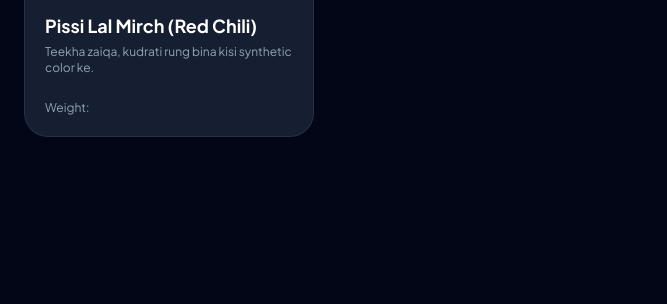
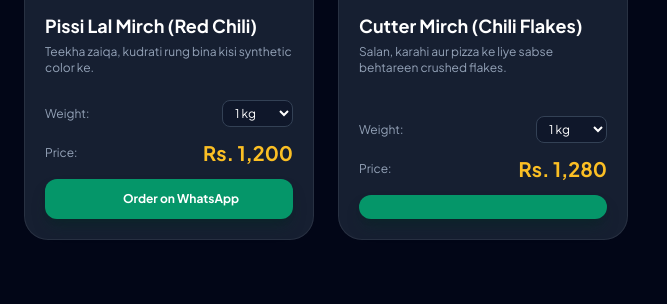
Before and after one commit to muswir02/image-compressor-free, a Python web app: template templates/index.html in a window 1280 px wide. Shown: the part 1051-1355 px from the top of the page, without its empty margins (0-667 px from the left). Before the commit the page ends 1188 px from the top, so only its background shows below. Run offline with Jinja, Linux system fonts and the light colour scheme; the template is opened without the code that fills it, so the values that code supplies are empty; some libraries are stand-ins or nearby versions; some web fonts are replaced.

Commit message:
Update index.html

```diff
--- a/templates/index.html
+++ b/templates/index.html
@@ -44,7 +44,7 @@
     <!-- Top Announcement Bar -->
     <div class="bg-gradient-to-r from-rose-700 via-amber-600 to-rose-700 text-white text-xs py-2 px-4 text-center font-medium shadow-md flex items-center justify-center gap-2">
         <span class="w-2 h-2 rounded-full bg-white badge-pulse"></span>
-        <span>🚚 <b>24/7 Delivery All Over Karachi</b> — Direct Doorstep Premium Service!</span>
+        <span>🚚 <b>24/7 Premium Express Delivery All Over Karachi</b> — Premium Quality Guaranteed!</span>
     </div>
 
     <!-- Header Navigation -->
@@ -143,8 +143,8 @@
             <!-- Product 1: Pissi Red Chili -->
             <div class="glass-card rounded-3xl p-5 space-y-4 flex flex-col justify-between hover:border-rose-500/50 transition">
                 <div class="space-y-3">
-                    <div class="h-48 rounded-2xl overflow-hidden relative border border-slate-700">
-                        <img src="https://images.unsplash.com/photo-1596040033229-a9821ebd058d?auto=format&fit=crop&w=600&q=80" alt="Pissi Red Chili" class="w-full h-full object-cover">
+                    <div class="h-48 rounded-2xl overflow-hidden relative border border-slate-700 bg-slate-900 flex items-center justify-center">
+                        <img src="https://encrypted-tbn3.gstatic.com/licensed-image?q=tbn:ANd9GcQCtZ-0sK0fSS5yAnia54Nz_KpNZRSDmkIi_Ch1mgfChCa1lck7Hgqpa_tMSIycznzJ42AeAFLX1taCz7c" alt="Pissi Red Chili" class="w-full h-full object-cover">
                         <span class="absolute top-3 left-3 bg-rose-600 text-white text-[10px] font-bold px-2.5 py-1 rounded-full uppercase shadow-md">Best Seller</span>
                     </div>
                     <div>
@@ -155,4 +155,46 @@
                 <div class="space-y-3 pt-2">
                     <div class="flex items-center justify-between text-xs">
                         <span class="text-slate-400">Weight:</span>
-                        <select id="weight-mirch" onchange
+                        <select id="weight-mirch" onchange="calcPrice('mirch', 300)" class="bg-slate-900 border border-slate-700 rounded-lg px-2 py-1 text-white text-xs focus:outline-none focus:border-rose-500">
+                            <option value="250g">250g</option>
+                            <option value="500g">500g</option>
+                            <option value="1kg" selected>1 kg</option>
+                        </select>
+                    </div>
+                    <div class="flex items-center justify-between">
+                        <span class="text-slate-400 text-xs">Price:</span>
+                        <span id="price-mirch" class="text-xl font-bold text-amber-400">Rs. 1,200</span>
+                    </div>
+                    <button onclick="orderWhatsApp('Pissi Lal Mirch', 'mirch')" class="w-full bg-emerald-600 hover:bg-emerald-500 text-white font-bold py-3 rounded-xl transition text-xs flex items-center justify-center gap-2 shadow-lg shadow-emerald-950/40">
+                        <i data-lucide="message-circle" class="w-4 h-4"></i> Order on WhatsApp
+                    </button>
+                </div>
+            </div>
+
+            <!-- Product 2: Cutter Chili -->
+            <div class="glass-card rounded-3xl p-5 space-y-4 flex flex-col justify-between hover:border-amber-500/50 transition">
+                <div class="space-y-3">
+                    <div class="h-48 rounded-2xl overflow-hidden relative border border-slate-700 bg-slate-900 flex items-center justify-center">
+                        <img src="https://encrypted-tbn3.gstatic.com/licensed-image?q=tbn:ANd9GcRHQqptMHBiEXjeGSy1DnyozKOqfqSP_4Itl1pQvP0c3l_mgRRovTM1v46OTIPgKD760J360q_u5O5IQfE" alt="Cutter Chili" class="w-full h-full object-cover">
+                        <span class="absolute top-3 left-3 bg-amber-600 text-white text-[10px] font-bold px-2.5 py-1 rounded-full uppercase shadow-md">Crushed Flakes</span>
+                    </div>
+                    <div>
+                        <h3 class="text-lg font-bold text-white">Cutter Mirch (Chili Flakes)</h3>
+                        <p class="text-xs text-slate-400 mt-1">Salan, karahi aur pizza ke liye sabse behtareen crushed flakes.</p>
+                    </div>
+                </div>
+                <div class="space-y-3 pt-2">
+                    <div class="flex items-center justify-between text-xs">
+                        <span class="text-slate-400">Weight:</span>
+                        <select id="weight-cutter" onchange="calcPrice('cutter', 320)" class="bg-slate-900 border border-slate-700 rounded-lg px-2 py-1 text-white text-xs focus:outline-none focus:border-rose-500">
+                            <option value="250g">250g</option>
+                            <option value="500g">500g</option>
+                            <option value="1kg" selected>1 kg</option>
+                        </select>
+                    </div>
+                    <div class="flex items-center justify-between">
+                        <span class="text-slate-400 text-xs">Price:</span>
+                        <span id="price-cutter" class="text-xl font-bold text-amber-400">Rs. 1,280</span>
+                    </div>
+                    <button onclick="orderWhatsApp('Cutter Mirch', 'cutter')" class="w-full bg-emerald-600 hover:bg-emerald-500 text-white font-bold py-3 rounded-xl transition text-xs flex items-center justify-center gap-2 shadow-lg shadow-emerald-950/40">
+                        <i data
```
